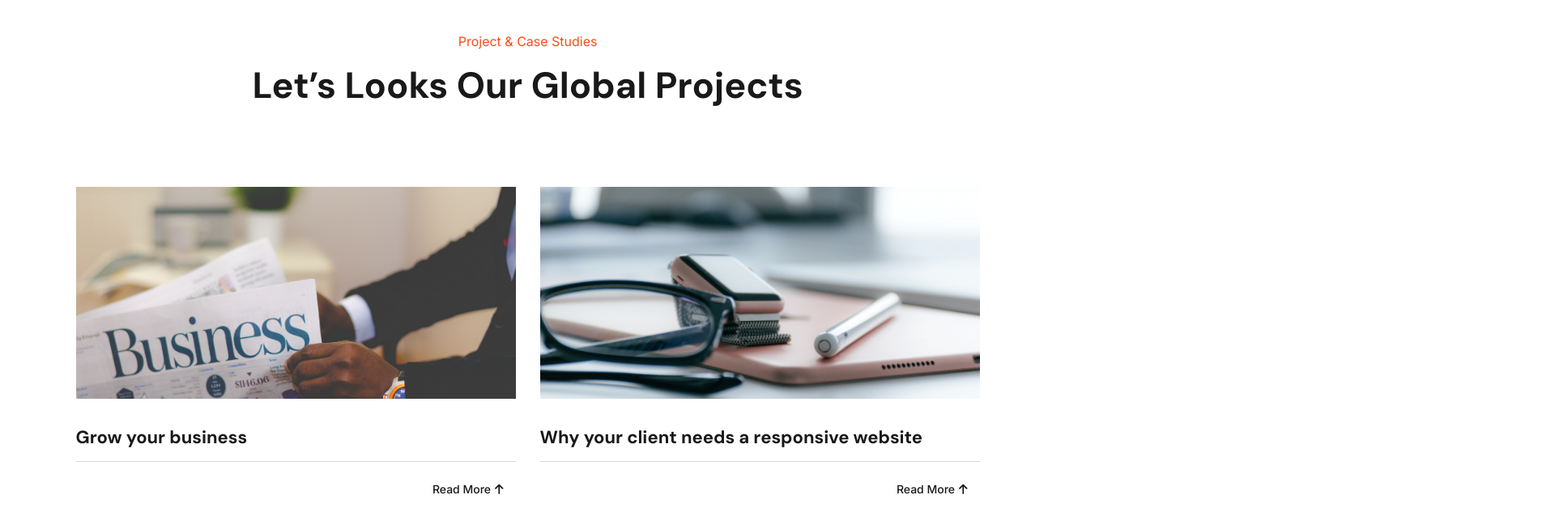
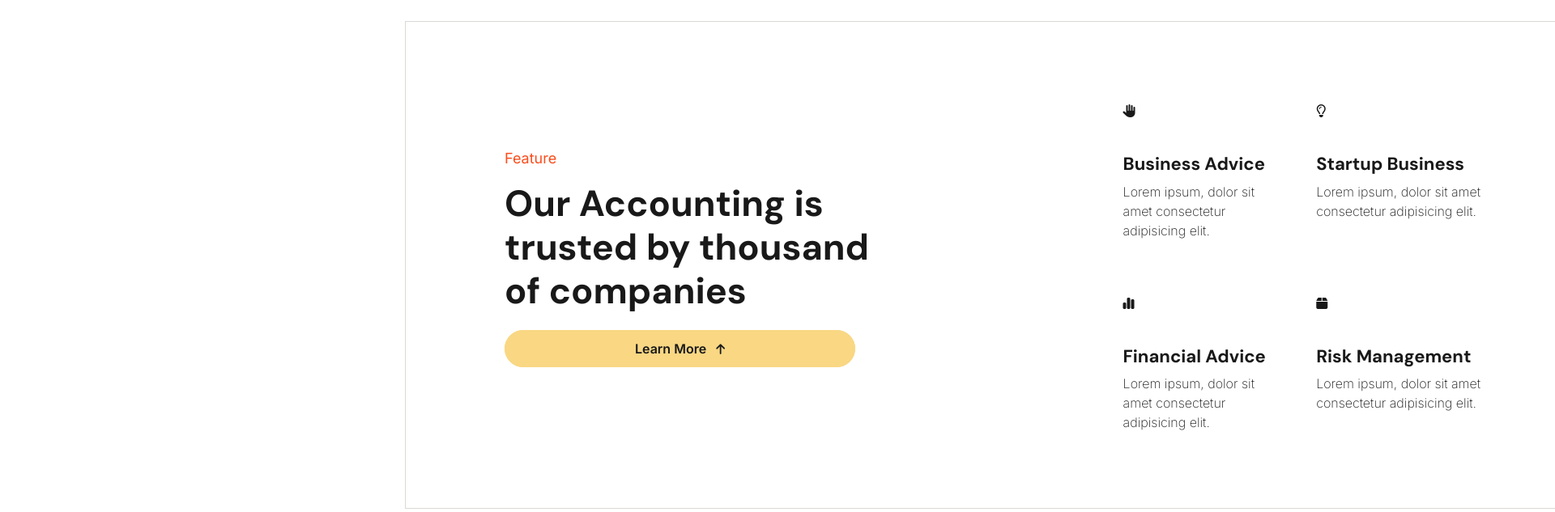
Before and after one commit to Parinazhss/Citro-Project, a plain HTML site: page index.html in a window 1280 px wide. Shown: the part 1100-1733 px from the top of the page at 81% size, 1920 px wide, since content can reach past the window. Drawn offline with nearby package versions, Linux system fonts and the light colour scheme.

Commit message:
features section done

```diff
--- a/css/stlye.scss
+++ b/css/stlye.scss
@@ -147,7 +147,7 @@ header {
     .contactinformation-bar{
         grid-area: cib;
         display:none;
-        justify-content:flex-end;
+        justify-content:flex-start;
         align-items:center;
 
 
@@ -347,6 +347,105 @@ header {
 
 }
 }
+
+
+.rect {
+    width: 1505px;
+    height: 603px;
+    border: 1px solid #DAD9D3;
+
+    margin-top: 117px;
+    margin-left: 500px;
+
+
+
+.features {
+     margin-top: 98px;
+        display: flex;
+        justify-content: space-between;
+        align-items: center;
+        margin-left: 110px;
+
+
+
+   .container{
+       margin-top: -50px;
+
+     p{
+        color: #F94D1C;
+        font-family:'Inter', sans-serif;
+        font-size: 18px;
+
+     }
+
+     h2{
+            font-family: 'DM Sans', sans-serif;
+            font-weight: 700;
+            font-size: 45px;
+
+     }
+     a {
+        padding: 12px 160px;
+     }
+   }
+
+}
+.textinformation {
+   margin-right: 145px;
+   gap: 50px;
+    display: grid;
+
+
+    grid-template-columns: auto auto;
+        grid-template-areas: "b1 b2"
+                              "b3 b4";
+
+
+
+    .text-box1{
+             grid-area: b1 ;
+
+           }
+    .text-box2{
+            grid-area: b2 ;
+          }
+    .text-box3{
+            grid-area: b3 ;
+          }
+
+    .text-box4{
+            grid-area: b4 ;
+          }
+           h4{
+            font-family: 'DM Sans', sans-serif;
+            font-weight: 700;
+            font-size: 22px;
+           }
+           p{
+            font-family:'Inter', sans-serif;
+            font-weight: 200;
+            font-size: 16px;
+           }
+            i{
+                margin-bottom: 45px;
+            }
+
+
+}
+}
+
+
+
+
+
+
+
+
+
+
+
+
+
 .project-and-case {
     .container{
 
--- a/index.html
+++ b/index.html
@@ -3,8 +3,7 @@
 <head>
 <meta charset="UTF-8">
 <meta name="viewport"content="width=device-width, initial-scale=1.0">
-<script defer src="https://kit.fontawesome.com/2eb5533ec7.js" crossorigin="anonymous"></script>
-
+<script  defer src="https://kit.fontawesome.com/2eb5533ec7.js" crossorigin="anonymous"></script>
 <link href="https://cdn.jsdelivr.net/npm/bootstrap@5.3.1/dist/css/bootstrap.min.css" rel="stylesheet" integrity="sha384-4bw+/aepP/YC94hEpVNVgiZdgIC5+VKNBQNGCHeKRQN+PtmoHDEXuppvnDJzQIu9" crossorigin="anonymous">
 
 <link rel="stylesheet" href="css/stlye.css">
@@ -83,6 +82,54 @@
   </div>
 
 </section>
+
+
+<!-- Features section -->
+
+ <div class="rect">
+<section class="features ">
+
+  <div class="container">
+  <p>Feature</p>
+  <h2>Our Accounting is <br> trusted by thousand <br>of companies</h2>
+  <br>
+  <a class="btn-yelloW" href="Learnmore.html"> Learn More <i class="fa-solid fa-arrow-up"></i></a>
+</div>
+
+
+<div class="textinformation">
+<div class="text-box1">
+  <i class="fa-solid fa-hand"></i>
+    <h4>Business Advice</h4>
+    <p>Lorem ipsum, dolor sit amet consectetur adipisicing elit.</p>
+
+</div>
+<div class="text-box2">
+  <i class="fa-regular fa-lightbulb"></i>
+    <h4>Startup Business</h4>
+    <p>Lorem ipsum, dolor sit amet consectetur adipisicing elit.</p>
+
+</div>
+<div class="text-box3">
+  <i class="fa-solid fa-chart-simple"></i>
+    <h4>Financial Advice</h4>
+    <p>Lorem ipsum, dolor sit amet consectetur adipisicing elit.</p>
+
+</div>
+<div class="text-box4">
+  <i class="fa-solid fa-box"></i>
+
+    <h4>Risk Management</h4>
+    <p>Lorem ipsum, dolor sit amet consectetur adipisicing elit.</p>
+
+</div>
+</div>
+
+</section>
+</div>
+
+
+
 <!-- project & case studies section -->
 <section class="project-and-case">
   <div class="container">
```
Also changed, not shown: css/stlye.css.
